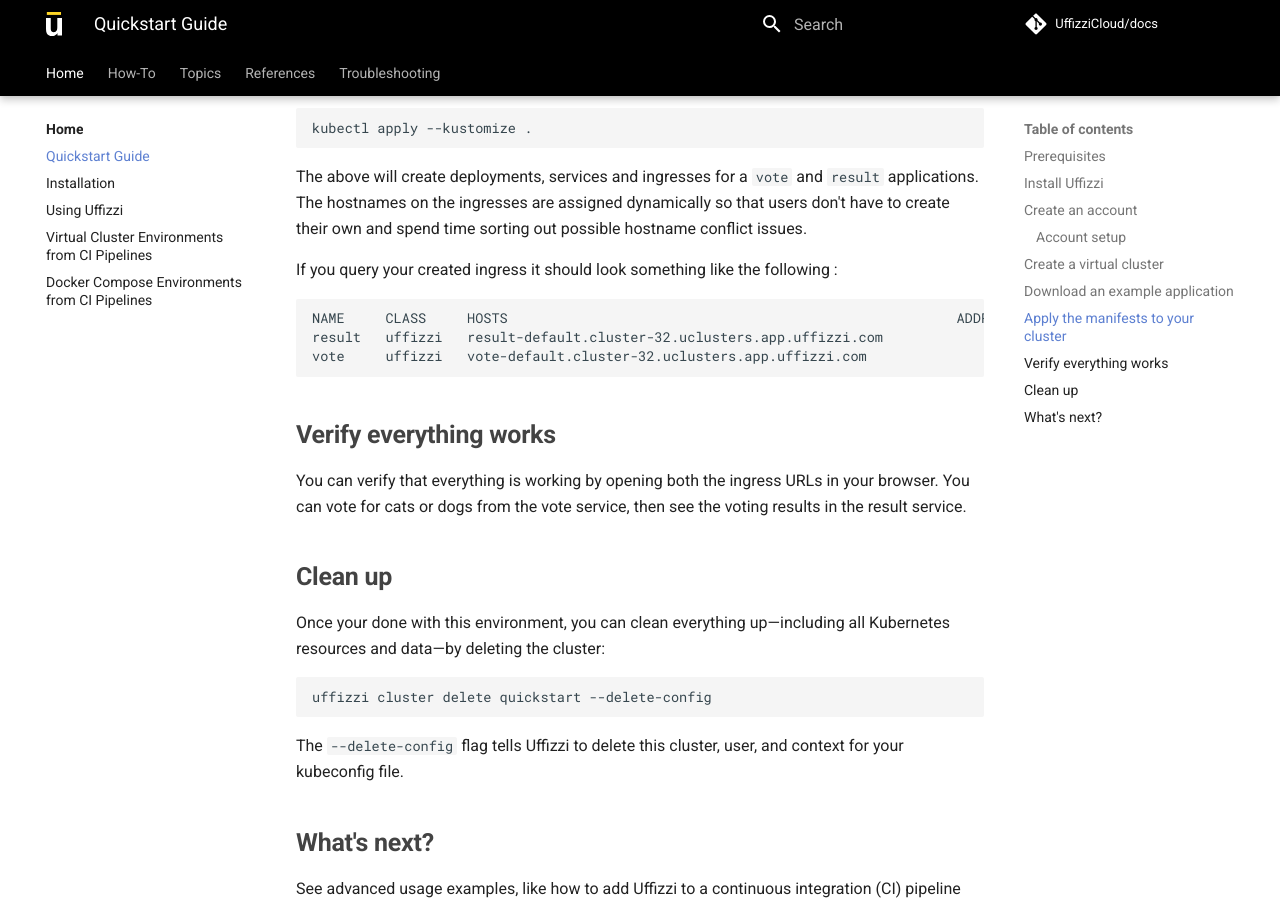
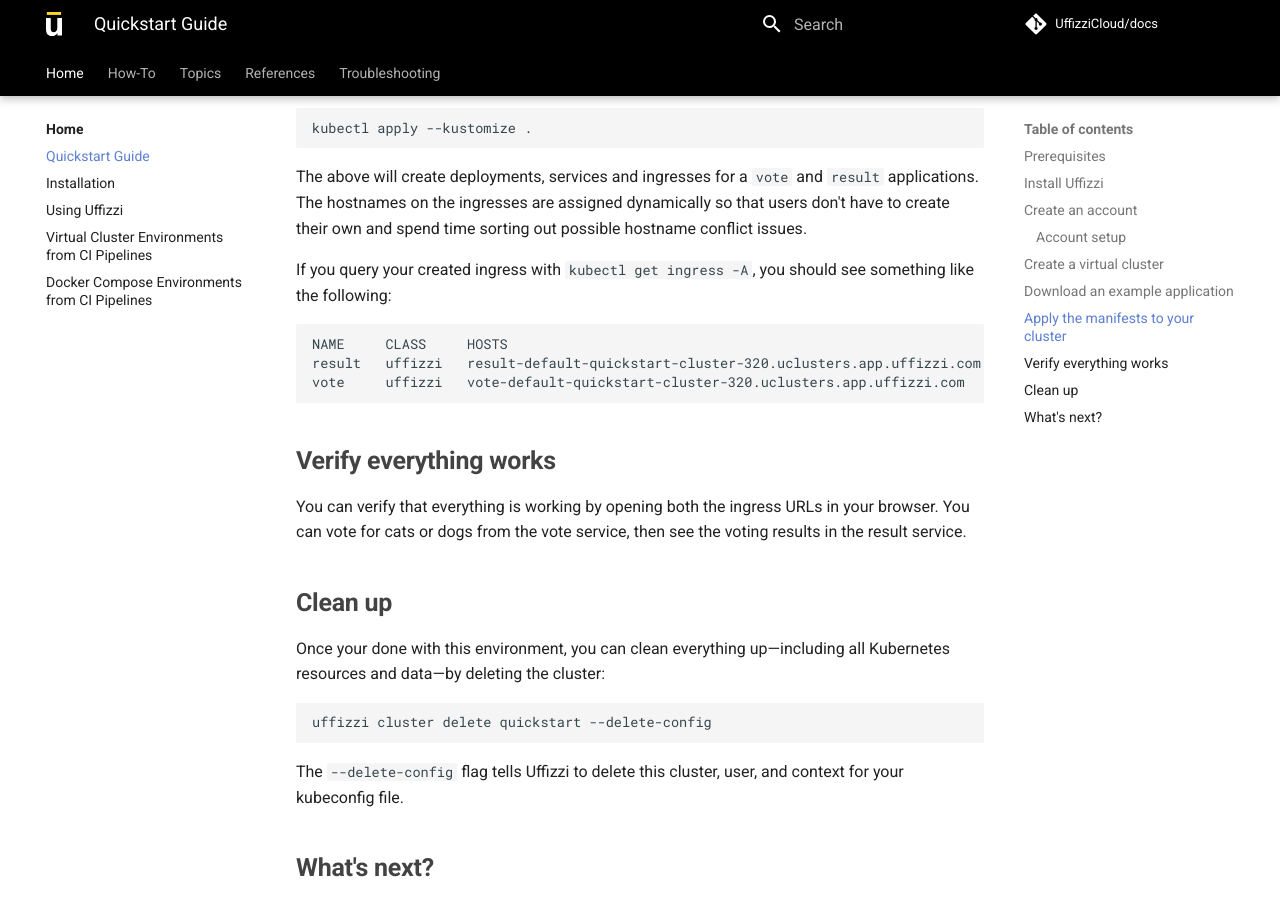
Before and after one commit to UffizziCloud/docs, an MkDocs documentation site: the page built from docs/quickstart.md, in a window 1280 px wide and 900 px high, scrolled down 2464 px. Built offline with MkDocs 1.6.1 and Material for MkDocs 9.7.7, drawn with Linux system fonts in a browser that asks for light colours; comment, search, counter and statistics services are not loaded.

Commit message:
Update quickstart.md

````diff
--- a/docs/quickstart.md
+++ b/docs/quickstart.md
@@ -65,7 +65,6 @@
 uffizzi cluster list
 ```
 
-
 ## Download an example application
 
 We'll be using an [example application](https://github.com/UffizziCloud/quickstart-k8s) to deploy onto our cluster. The following GitHub repository includes code for the applicaiton, along with Kubernetes manifests that describe its configuration.
@@ -87,11 +86,11 @@
 
 The above will create deployments, services and ingresses for a `vote` and `result` applications. The hostnames on the ingresses are assigned dynamically so that users don't have to create their own and spend time sorting out possible hostname conflict issues.
 
-If you query your created ingress it should look something like the following :
+If you query your created ingress with `kubectl get ingress -A`, you should see something like the following:
 ```
-NAME     CLASS     HOSTS                                                       ADDRESS   PORTS     AGE
-result   uffizzi   result-default.cluster-32.uclusters.app.uffizzi.com             80, 443   14m
-vote     uffizzi   vote-default.cluster-32.uclusters.app.uffizzi.com               80, 443   14m
+NAME     CLASS     HOSTS                                                             ADDRESS   PORTS     AGE
+result   uffizzi   result-default-quickstart-cluster-320.uclusters.app.uffizzi.com             80, 443   14m
+vote     uffizzi   vote-default-quickstart-cluster-320.uclusters.app.uffizzi.com               80, 443   14m
 ```
 
 ## Verify everything works
````
